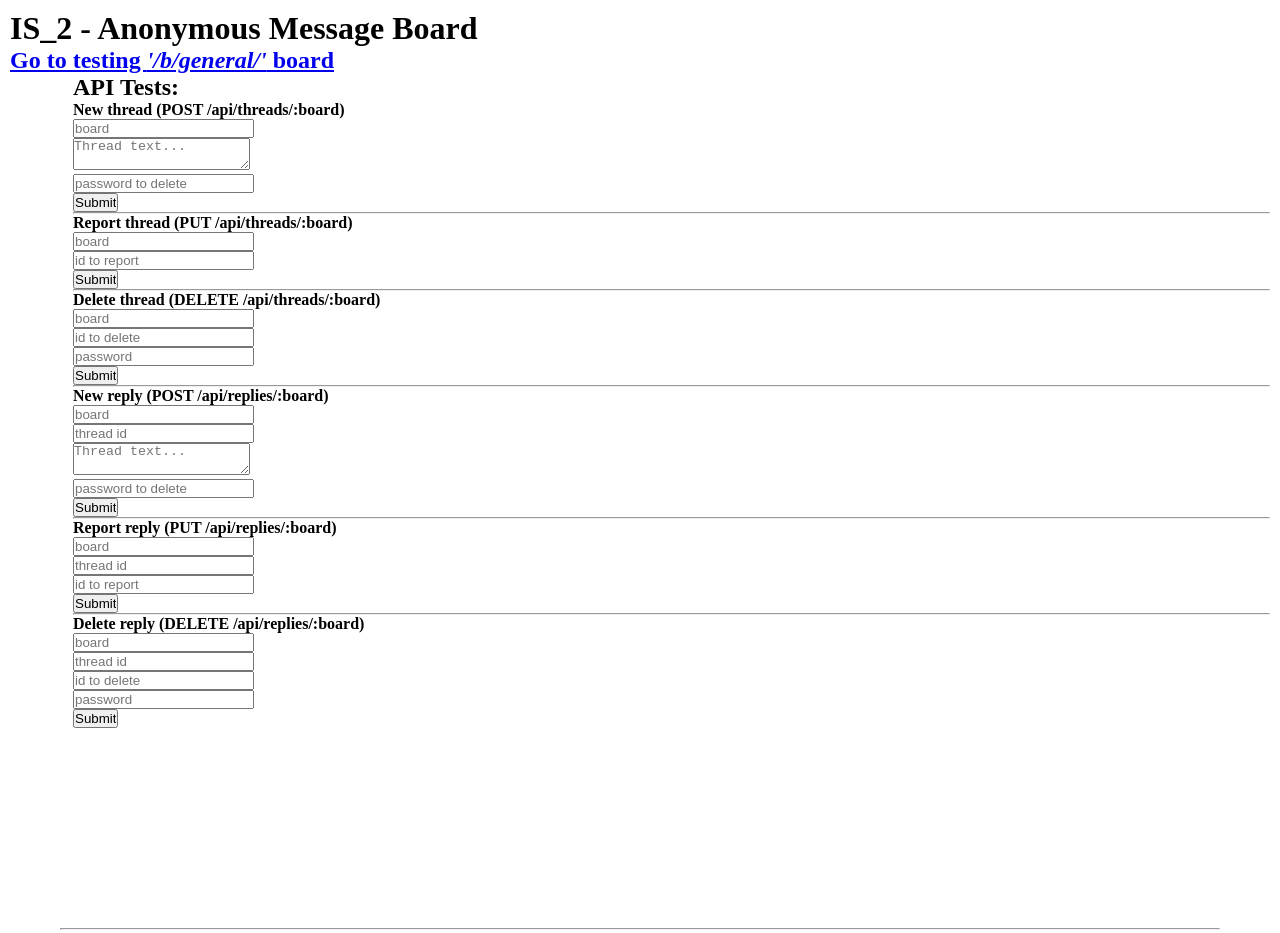
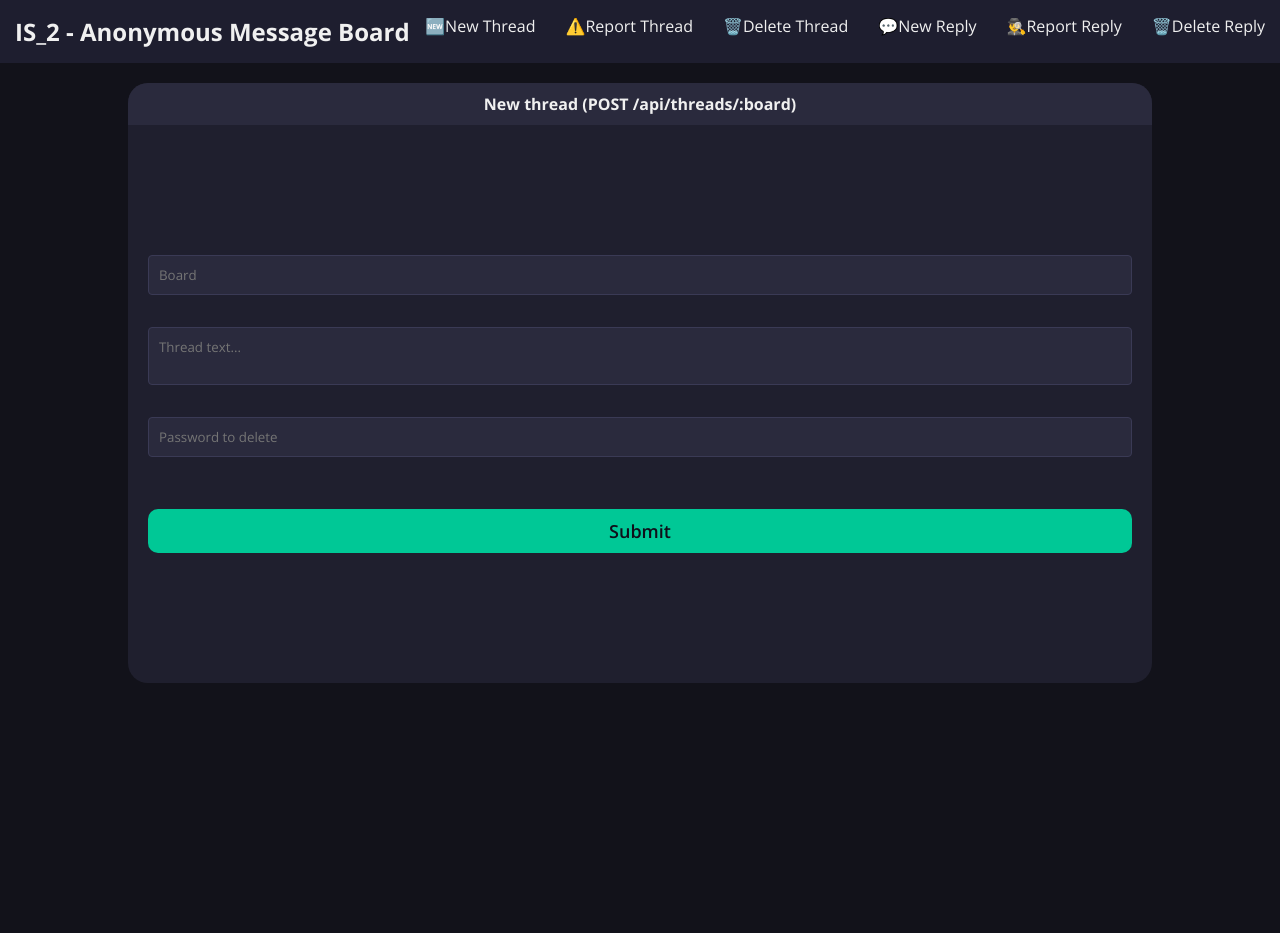
Before and after one commit to Banzaidev/anonymous-message-board, a website: page views/index.html in a window 1280 px wide. After the commit the page ends 800 px from the top, so only its background shows below. Drawn offline with nearby package versions, Linux system fonts and the light colour scheme; files that its build step writes are made by us from their sources.

Commit message:
feat(ui): apply new styles to board, index, and thread views

```diff
--- /dev/null
+++ b/public/board.css
@@ -0,0 +1,165 @@
+@import url('https://fonts.googleapis.com/css2?family=Open+Sans:ital,wght@0,300..800;1,300..800&display=swap');
+* {
+  margin: 0px;
+  padding: 0px;
+  font-family: "Open Sans", sans-serif;
+}
+body{
+  background-color: #12121a;
+  color: white;
+}
+#submitNewThread {
+  margin: 50px;
+}
+#boardDisplay{
+    display: flex;
+    flex-direction: row;
+    flex-wrap: wrap;
+    margin-left: 50px;
+}
+.main{
+    display: flex;
+    flex-direction: row;
+    justify-content: space-between;
+    background-color: #1e1e2f;
+    border-top-left-radius: 10px;
+    border-top-right-radius: 10px;
+    margin: 0;
+    padding: 10px;
+    align-content: center;
+
+}
+
+.thread {
+  border: 1px solid #2a2a40;
+  border-radius: 10px;
+  margin-bottom: 15px;
+  margin-right: 15px;
+}
+
+.reply {
+  border: 2px solid #1e1e2f;
+  margin: 5px;
+  padding: 5px;
+  display: flex;
+  flex-direction: column;
+  background-color: #1c1c2b;
+}
+.replies{
+    margin-top: 10px;
+    margin-right: 5px;
+}
+
+#mainContent{
+    display: flex;
+}
+#replyContent{
+    display: flex;
+    justify-content: flex-end;
+    width: 100%;
+}
+#deleteReply{
+    margin-right: 10px;
+}
+#deleteThread{
+    margin-right: 10px;
+}
+#newThread{
+    margin-top: 10px;
+}
+#deleteThread > input[type='text'],  .newReply > form > input[type='text'], #deleteReply > input[type='text']{
+    border-top-right-radius: 0px;
+    border-bottom-right-radius: 0px;
+    border-top-left-radius: 10px;
+    border-bottom-left-radius: 10px;
+    padding: 10px;
+}
+#deleteThread > input[type="submit"], .newReply > form >  input[type="submit"], #deleteReply >  input[type="submit"]{
+    border-top-right-radius: 10px;
+    border-bottom-right-radius: 10px;
+    border-top-left-radius: 0px;
+    border-bottom-left-radius: 0px;
+    font-size:medium;
+
+}
+#deleteThread > input[type="submit"]{
+    background-color: #ff4b5c;
+
+}
+#deleteThread > input[type="submit"]:hover{
+    background-color: #e04252;
+
+}
+#deleteReply >  input[type="submit"]{
+    background-color: #ff4b5c;
+}
+#deleteReply >  input[type="submit"]:hover{
+    background-color: #e04252;
+}
+
+#reportThread > input[type="submit"]{
+    font-size: medium;
+    background-color: #ffa94b;
+}
+#reportThread > input[type="submit"]:hover{
+    font-size: medium;
+    background-color: #e68a28;
+}
+
+#reportReply > input[type="submit"]{
+    font-size: medium;
+    background-color: #ffa94b;
+
+}
+#reportReply > input[type="submit"]:hover{
+    font-size: medium;
+    background-color: #e68a28;
+
+}
+
+.newReply {
+  margin: 10px 5px 10px 5px;
+}
+
+
+
+input[type='text']{
+    background-color: #2a2a3d;
+    color: #f0f0f0;
+    margin-bottom: 10px;
+    border-radius: 4px;
+    border-color: #3a3a55;
+    border-style: solid;
+    border-width: 1px;
+    padding: 10px;
+}
+textarea{
+    background-color: #2a2a3d;
+    color: #f0f0f0;
+    margin-bottom: 10px;
+    border-radius: 4px;
+    border-color: #3a3a55;
+    border-style: solid;
+    border-width: 1px;
+    padding: 10px;
+    height: auto;
+    resize: none;
+}
+
+
+input[type="submit"]{
+    background-color: #00c896;
+    padding: 10px;
+    font-size: medium;
+    font-weight: 600;
+    color: #0f0f1a;
+    border-style: none;
+    border-radius: 10px;
+    margin-top: 20px;
+    cursor: pointer;
+
+}
+
+input[type="submit"]:hover{
+    background-color: #00c184;
+}
--- a/public/style.css
+++ b/public/style.css
@@ -1,36 +1,123 @@
+@import url('https://fonts.googleapis.com/css2?family=Open+Sans:ital,wght@0,300..800;1,300..800&display=swap');
+
 * {
   margin: 0px;
   padding: 0px;
+  font-family: "Open Sans", sans-serif;
+}
+body{
+  background-color: #12121a;
+  color: white;
+}
+#navbar{
+  display: flex;
+  position: sticky;
+  top:0;
+  flex-direction: row;
+  justify-content: space-between;
+  margin-bottom: 20px;
+  background-color: #1e1e2f;
+  color: 	#f0f0f0;
+  border-bottom-color: #2a2a40;
+  padding: 15px;
+
 }
 
-body {
-  padding: 10px;
+ul{
+  display: flex;
+  flex-direction: row;
+  flex-wrap: wrap;
+  gap: 30px;
+  list-style: none;
+
 }
+ul > li a{
 
+  color: #f0f0f0;
+  text-decoration: none;
+}
+ul > li a:hover{
+  color: #24e4b7;
+}
+.clicked{
+  color: #24e4b7;
+}
 .replies {
   margin-left: 50px;
 }
+.hiddencard{
+  display: none;
+}
+.card{
+  background-color: #1f1f2e;
+  color: #f0f0f0;
+  border-color:#2e2e40;
+  border-radius: 20px;
+  display: flex;
+  flex-direction: column;
+  align-content: center;
+  justify-content: center;
+  width: 80%;
+  height: 75vh;
+  margin: auto;
 
-.reply {
-  border: 1px dotted black;
-  margin: 5px;
-  padding: 5px;
+}
+#card-title{
+  background-color: #2a2a3d;
+  padding-top:10px;
+  padding-bottom: 10px;
+  text-align: center;
+  border-top-left-radius: 20px;
+  border-top-right-radius: 20px;
+}
+#card-body{
+  margin: auto;
+  width: 100%;
+
+}
+#card-body > form{
+  display: flex;
+  flex-direction: column;
+
+  padding: 20px;
+
+
 }
 
-.newReply {
-  margin: 10px 5px 10px 5px;
+#card-body > form > input[type='text']{
+  background-color: #2a2a3d;
+  color: #f0f0f0;
+  margin-bottom: 10px;
+  border-radius: 4px;
+  border-color: #3a3a55;
+  border-style: solid;
+  border-width: 1px;
+  padding: 10px;
 }
+#card-body > form > textarea{
+  background-color: #2a2a3d;
+  color: #f0f0f0;
+  margin-bottom: 10px;
+  border-radius: 4px;
+  border-color: #3a3a55;
+  border-style: solid;
+  border-width: 1px;
+  padding: 10px;
+  height: auto;
+  resize: none;
+}
+#card-body > form > input[type="submit"]{
+  background-color: #00c896;
+  padding: 10px;
+  font-size: large;
+  font-weight: 600;
+  color: #0f0f1a;
+  border-style: none;
+  border-radius: 10px;
+  margin-top: 20px;
 
-.thread {
-  border: 2px solid black;
-  padding: 5px;
-  margin-bottom: 5px;
 }
 
 .id {
   font-size: 10.5px;
 }
-
-#submitNewThread {
-  margin: 50px;
-}
--- a/views/board.html
+++ b/views/board.html
@@ -3,16 +3,19 @@
   <head>
     <title>Anonymous Message Board</title>
     <meta name="description" content="freeCodeCamp project boilerplate">
-    <link id="favicon" rel="icon" href="https://cdn.freecodecamp.org/universal/favicons/favicon-32x32.png" type="image/x-icon">
     <meta charset="utf-8">
     <meta http-equiv="X-UA-Compatible" content="IE=edge">
     <meta name="viewport" content="width=device-width, initial-scale=1">
     <link rel="stylesheet" href="/public/style.css">
+    <link rel="stylesheet" href="/public/board.css">
   </head>
   <body>
-    <header>
+    <nav id="navbar">
       <h1 id='boardTitle'></h1>
-    </header>
+      <ul>
+        <li><a href="/" class="nav-link">🏠Home</a></li>
+      </ul>
+    </nav>
 
     <div id='submitNewThread'>
       <h3>Submit a new thread:</h3>
@@ -22,10 +25,8 @@
         <input type="submit" value="Submit">
       </form>
     </div>
-
+    <h3 style="margin-left: 50px; margin-bottom: 10px;">Replies</h3>
     <div id='boardDisplay'></div>
-
-    <hr style='margin: 50px; margin-top: 200px'>
 
     <script src="https://code.jquery.com/jquery-2.2.1.min.js"
             integrity="sha256-gvQgAFzTH6trSrAWoH1iPo9Xc96QxSZ3feW6kem+O00="
@@ -49,29 +50,35 @@
               console.log(ele);//can I use typeScript please?!
               var thread = ['<div class="thread">'];
               thread.push('<div class="main">')
-              thread.push('<p class="id">id: '+ele._id+' ('+ele.created_on+')</p>');
+              thread.push('<h3>Text: '+ele.text+'</h3>');
+              thread.push("<div id='mainContent'>")
+              thread.push('<form id="deleteThread"><input type="hidden" value="'+ele._id+'" name="thread_id" required=""><input type="text" placeholder="password" name="delete_password" required=""><input type="submit" value="Delete"></form>');
               thread.push('<form id="reportThread"><input type="hidden" name="report_id" value="'+ele._id+'"><input type="submit" value="Report"></form>');
-              thread.push('<form id="deleteThread"><input type="hidden" value="'+ele._id+'" name="thread_id" required=""><input type="text" placeholder="password" name="delete_password" required=""><input type="submit" value="Delete"></form>');
-              thread.push('<h3>'+ele.text+'</h3>');
+              thread.push('</div>')
               thread.push('</div><div class="replies">');
               var hiddenCount = ele.replycount - 3;
               if (hiddenCount < 1) { hiddenCount = 0 };
-              thread.push('<h5>'+ele.replycount+' replies total ('+hiddenCount+' hidden)- <a href="'+window.location.pathname+ele._id+'">See the full thread here</a>.</h5>');
+              thread.push('<h5>'+ele.replycount+' replies total ('+hiddenCount+' hidden) - <a href="'+window.location.pathname+ele._id+'">See the full thread here</a></h5>');
               ele.replies.forEach(function(rep) {
                 thread.push('<div class="reply">')
                 thread.push('<p class="id">id: '+rep._id+' ('+rep.created_on+')</p>');
+                thread.push('<h4>Text: '+rep.text+'</h4>');
+                thread.push("<div id='replyContent'>")
+                thread.push('<form id="deleteReply"><input type="hidden" value="'+ele._id+'" name="thread_id" required=""><input type="hidden" value="'+rep._id+'" name="reply_id" required=""><input type="text" placeholder="password" name="delete_password" required=""><input type="submit" value="Delete"></form>');
                 thread.push('<form id="reportReply"><input type="hidden" name="thread_id" value="'+ele._id+'"><input type="hidden" name="reply_id" value="'+rep._id+'"><input type="submit" value="Report"></form>');
-                thread.push('<form id="deleteReply"><input type="hidden" value="'+ele._id+'" name="thread_id" required=""><input type="hidden" value="'+rep._id+'" name="reply_id" required=""><input type="text" placeholder="password" name="delete_password" required=""><input type="submit" value="Delete"></form>');
-                thread.push('<p>'+rep.text+'</p>');
+                thread.push('</div>')
                 thread.push('</div>')
               });
               thread.push('<div class="newReply">')
               thread.push('<form action="/api/replies/'+currentBoard+'/" method="post" id="newReply">');
               thread.push('<input type="hidden" name="thread_id" value="'+ele._id+'">');
               thread.push('<textarea rows="5" cols="80" type="text" placeholder="Quick reply..." name="text" required=""></textarea><br>');
-              thread.push('<input type="text" placeholder="password to delete" name="delete_password" required=""><input style="margin-left: 5px" type="submit" value="Submit">')
+              thread.push('<input type="text" placeholder="password to delete" name="delete_password" required=""><input type="submit" value="Submit">')
+              thread.push('<p class="id">id: '+ele._id+' ('+ele.created_on+')</p>');
               thread.push('</form></div></div></div>')
+
               boardThreads.push(thread.join(''));
+
             });
             $('#boardDisplay').html(boardThreads.join(''));
           }
--- a/views/index.html
+++ b/views/index.html
@@ -3,53 +3,69 @@
   <head>
     <title>Anonymous Message Board</title>
     <meta name="description" content="freeCodeCamp project boilerplate">
-    <link id="favicon" rel="icon" href="https://cdn.freecodecamp.org/universal/favicons/favicon-32x32.png" type="image/x-icon">
     <meta charset="utf-8">
     <meta http-equiv="X-UA-Compatible" content="IE=edge">
     <meta name="viewport" content="width=device-width, initial-scale=1">
     <link rel="stylesheet" href="./public/style.css">
   </head>
   <body>
-    <header>
-      <h1>
-        IS_2 - Anonymous Message Board
-      </h1>
-    </header>
+
+    <nav id="navbar">
+      <h1 id="title">IS_2 - Anonymous Message Board</h1>
+      <ul>
+        <li><a class="nav-link" id="new-threadt" href="#">🆕New Thread</a></li>
+        <li><a class="nav-link" id="report-threadt" href="#">⚠️Report Thread</a></li>
+        <li><a class="nav-link" id="delete-threadt" href="#">🗑️Delete Thread</a></li>
+        <li><a class="nav-link" id="new-replyt" href="#">💬New Reply</a></li>
+        <li><a class="nav-link" id="report-replyt" href="#">🕵️‍♂️Report Reply</a></li>
+        <li><a class="nav-link" id="delete-replyt" href="#">🗑️Delete Reply</a></li>
+      </ul>
+
+    </nav>
     <h2>
-      <a href="/b/general/">
-        Go to testing
-        <i>'/b/general/'</i>
-         board
-      </a>
+     <!--  <a href="/b/general/">Go to testing <i>'/b/general/'</i> board</a> -->
     </h2>
-    <div id='testui' style='margin-left: 5%'>
-      <h2 style="text-align: left">API Tests:</h2>
+    <div id='testui'>
+      <!-- <h2 style="text-align: left">API Tests:</h2> -->
+      <div class="card" id="new-thread">
+        <div id="card-title">
           <h4>New thread (POST /api/threads/:board)</h4>
+        </div>
+        <div id="card-body">
           <form action="/api/threads/test" method="post" id="newThread">
-          <input type='text' placeholder='board' id='board1' name='board' required=''><br>
+            <input type='text' placeholder='Board' id='board1' name='board' required=''><br>
             <textarea type='text' placeholder='Thread text...' name='text' required=''></textarea><br>
-          <input type='text' placeholder='password to delete' name='delete_password' required=''><br>
+            <input type='text' placeholder='Password to delete' name='delete_password' required=''><br>
             <input type="submit" value="Submit">
           </form>
-        <hr>
+        </div>
+      </div>
+      <div class="hiddencard" id='report-thread'>
+        <div id="card-title">
           <h4>Report thread (PUT /api/threads/:board)</h4>
+        </div>
+        <div id="card-body">
           <form id="reportThread">
             <input type='text' placeholder='board' id='board2' name='board' required=''><br>
             <input type='text' placeholder='id to report' name='thread_id' required=''><br>
             <input type="submit" value="Submit">
           </form>
-        <hr>
-        <h4>Delete thread (DELETE /api/threads/:board)</h4>
+        </div>
+      </div>
+      <div class="hiddencard" id='delete-thread' >
+        <div id="card-title"><h4>Delete thread (DELETE /api/threads/:board)</h4></div>
+        <div id="card-body">
           <form id="deleteThread">
             <input type='text' placeholder='board' id='board3' name='board' required=''><br>
             <input type='text' placeholder='id to delete' name='thread_id' required=''><br>
             <input type='text' placeholder='password' name='delete_password' required=''><br>
             <input type="submit" value="Submit">
           </form>
-        <hr>
-
-
-        <h4>New reply (POST /api/replies/:board)</h4>
+        </div>
+      </div>
+      <div class="hiddencard" id="new-reply">
+        <div id="card-title"><h4>New reply (POST /api/replies/:board)</h4></div>
+        <div id="card-body">
           <form action="/api/replies/test" method="post" id="newReply">
             <input type='text' placeholder='board' id='board4' name='board' required=''><br>
             <input type='text' placeholder='thread id' name='thread_id' required=''><br>
@@ -57,16 +73,22 @@
             <input type='text' placeholder='password to delete' name='delete_password' required=''><br>
             <input type="submit" value="Submit">
           </form>
-        <hr>
-        <h4>Report reply (PUT /api/replies/:board)</h4>
+        </div>
+      </div>
+      <div class="hiddencard" id='report-reply'>
+        <div id="card-title"><h4>Report reply (PUT /api/replies/:board)</h4></div>
+        <div id="card-body">
           <form id="reportReply">
             <input type='text' placeholder='board' id='board5' name='board' required=''><br>
             <input type='text' placeholder='thread id' name='thread_id' required=''><br>
             <input type='text' placeholder='id to report' name='reply_id' required=''><br>
             <input type="submit" value="Submit">
           </form>
-        <hr>
-        <h4>Delete reply (DELETE /api/replies/:board)</h4>
+        </div>
+      </div>
+      <div class="hiddencard" id='delete-reply'>
+        <div id="card-title"><h4>Delete reply (DELETE /api/replies/:board)</h4></div>
+        <div id="card-body">
           <form id="deleteReply">
             <input type='text' placeholder='board' id='board6' name='board' required=''><br>
             <input type='text' placeholder='thread id' name='thread_id' required=''><br>
@@ -75,13 +97,22 @@
             <input type="submit" value="Submit">
           </form>
         </div>
-    <hr style='margin: 50px; margin-top: 200px'>
+      </div>
+    </div>
     <!-- Your web-app is https, so your scripts need to be too -->
     <script src="https://code.jquery.com/jquery-2.2.1.min.js"
             integrity="sha256-gvQgAFzTH6trSrAWoH1iPo9Xc96QxSZ3feW6kem+O00="
             crossorigin="anonymous"></script>
     <script>
       $(function() {
+        $('.nav-link').on('click',(e) => {
+          const idShow = e.target.id.slice(0,-1)
+          $('.card').removeClass('card').addClass('hiddencard')
+          $(`#${idShow}`).removeClass('hiddencard').addClass('card')
+          $('.nav-link').removeClass('clicked')
+          e.target.classList.add('clicked')
+
+        })
         $('#newThread').submit(function(){
           var board = $('#board1').val();
           $(this).attr('action', "/api/threads/" + board);
```
Also changed, not shown: package.json (+13 -3 lines), views/thread.html (+18 -11 lines), 1 other file. Lines whose indentation alone changed are shown as unchanged.
